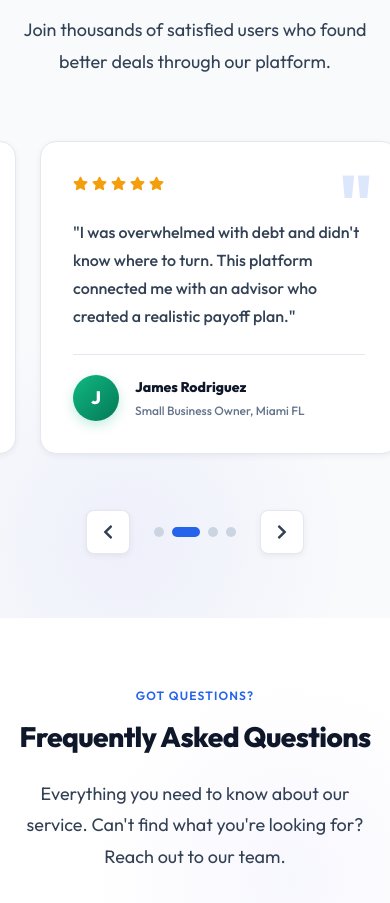
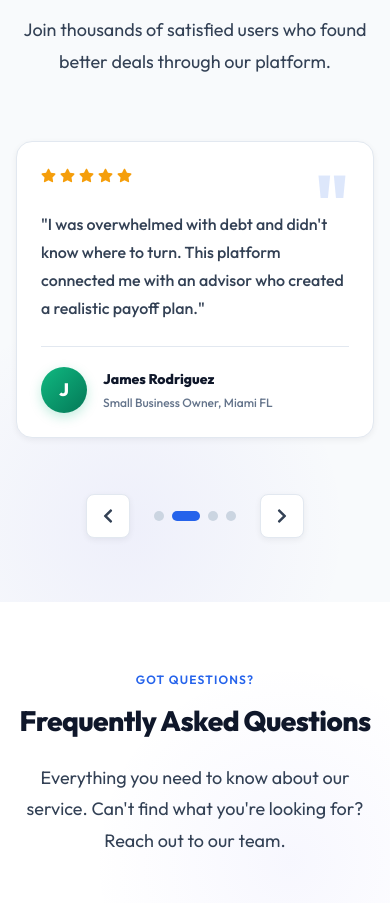
Before and after one commit to Eshu1412/smartbuyer, a React (Vite) app in the folder frontend/: page / in a window 390 px wide. Shown: the part 4734-5637 px from the top of the page. Built offline with nearby package versions, Linux system fonts and the light colour scheme.

Commit message:
Fix testimonial carousel card alignment and gap math across all viewports

```diff
--- a/frontend/src/components/Testimonials.css
+++ b/frontend/src/components/Testimonials.css
@@ -37,18 +37,26 @@
 .testimonials-track-wrapper {
   position: relative;
   overflow: hidden;
-  margin: 0 calc(var(--space-8) * -1);
-  padding: var(--space-4) var(--space-8);
+  margin: 0 -12px;
+  padding: var(--space-4) 0;
 }
 
 .testimonials-track {
   display: flex;
-  gap: var(--space-6);
   transition: transform 0.4s cubic-bezier(0.16, 1, 0.3, 1);
+  width: 100%;
+}
+
+.testimonial-card-slot {
+  flex: 0 0 33.3333%;
+  max-width: 33.3333%;
+  padding: 0 12px;
+  box-sizing: border-box;
 }
 
 .testimonial-card {
-  flex: 0 0 calc(33.333% - var(--space-6) * 2 / 3);
+  width: 100%;
+  height: 100%;
   padding: var(--space-8);
   position: relative;
   display: flex;
@@ -127,9 +135,9 @@
 }
 
 /* Multi-color avatar gradients */
-.testimonial-card:nth-child(2) .testimonial-avatar { background: var(--gradient-emerald); box-shadow: 0 4px 12px rgba(16, 185, 129, 0.25); }
-.testimonial-card:nth-child(3) .testimonial-avatar { background: var(--gradient-amber); box-shadow: 0 4px 12px rgba(245, 158, 11, 0.25); }
-.testimonial-card:nth-child(4) .testimonial-avatar { background: var(--gradient-purple); box-shadow: 0 4px 12px rgba(139, 92, 246, 0.25); }
+.testimonial-card-slot:nth-child(2) .testimonial-avatar { background: var(--gradient-emerald); box-shadow: 0 4px 12px rgba(16, 185, 129, 0.25); }
+.testimonial-card-slot:nth-child(3) .testimonial-avatar { background: var(--gradient-amber); box-shadow: 0 4px 12px rgba(245, 158, 11, 0.25); }
+.testimonial-card-slot:nth-child(4) .testimonial-avatar { background: var(--gradient-purple); box-shadow: 0 4px 12px rgba(139, 92, 246, 0.25); }
 
 .testimonial-name {
   font-weight: var(--fw-extrabold);
@@ -201,13 +209,24 @@
 
 /* ── Responsive ───────────────────────────────────── */
 @media (max-width: 1024px) {
-  .testimonial-card {
-    flex: 0 0 calc(50% - var(--space-6) / 2);
+  .testimonial-card-slot {
+    flex: 0 0 50%;
+    max-width: 50%;
   }
 }
 
 @media (max-width: 768px) {
+  .testimonials-track-wrapper {
+    margin: 0 -6px;
+  }
+
+  .testimonial-card-slot {
+    flex: 0 0 100%;
+    max-width: 100%;
+    padding: 0 6px;
+  }
+
   .testimonial-card {
-    flex: 0 0 100%;
+    padding: var(--space-6);
   }
 }
--- a/frontend/src/components/Testimonials.jsx
+++ b/frontend/src/components/Testimonials.jsx
@@ -98,7 +98,8 @@ export default function Testimonials() {
               style={{ transform: `translateX(-${trackOffset}%)` }}
             >
               {testimonials.map((t) => (
-                <div key={t.id} className="testimonial-card">
+                <div key={t.id} className="testimonial-card-slot">
+                  <div className="testimonial-card">
                     <span className="testimonial-quote-mark">"</span>
                     <div className="testimonial-stars">
                       {[1, 2, 3, 4, 5].map((star) => (
@@ -113,6 +114,7 @@ export default function Testimonials() {
                       <div>
                         <div className="testimonial-name">{t.name}</div>
                         <div className="testimonial-role">{t.role}</div>
+                      </div>
                     </div>
                   </div>
                 </div>
```
Lines whose indentation alone changed are shown as unchanged.
